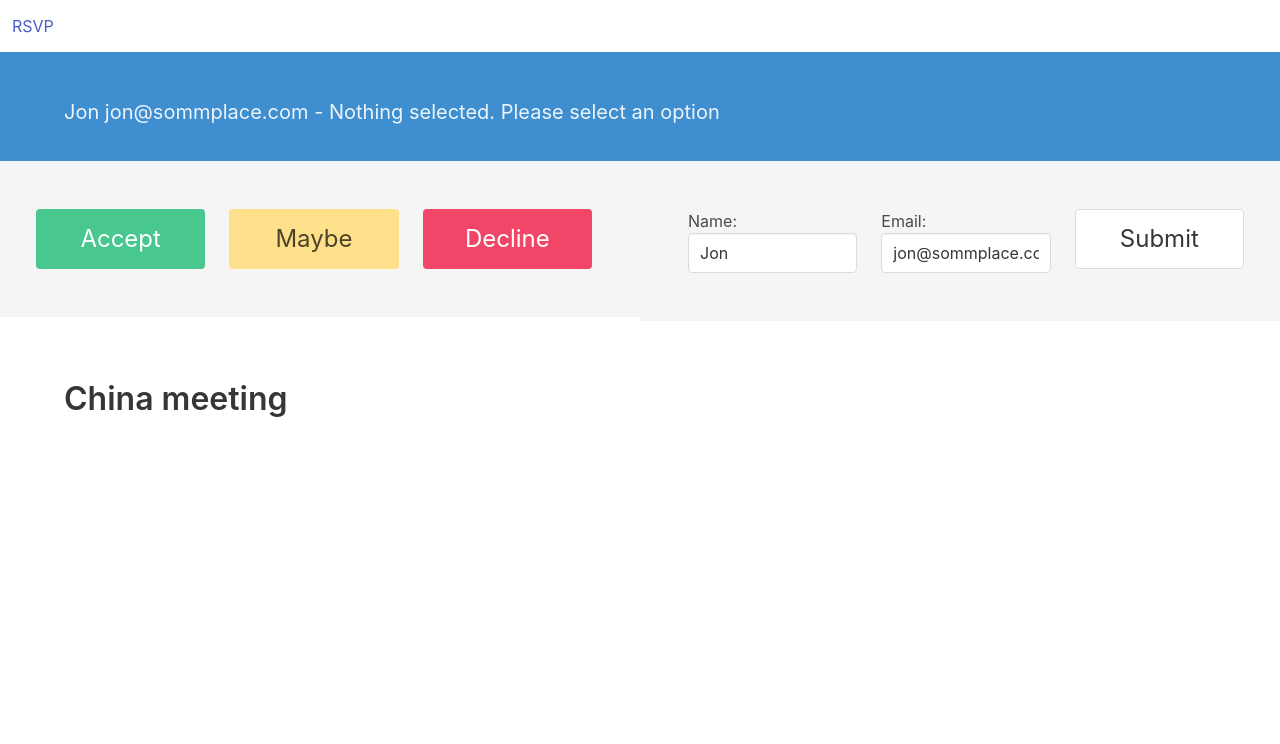
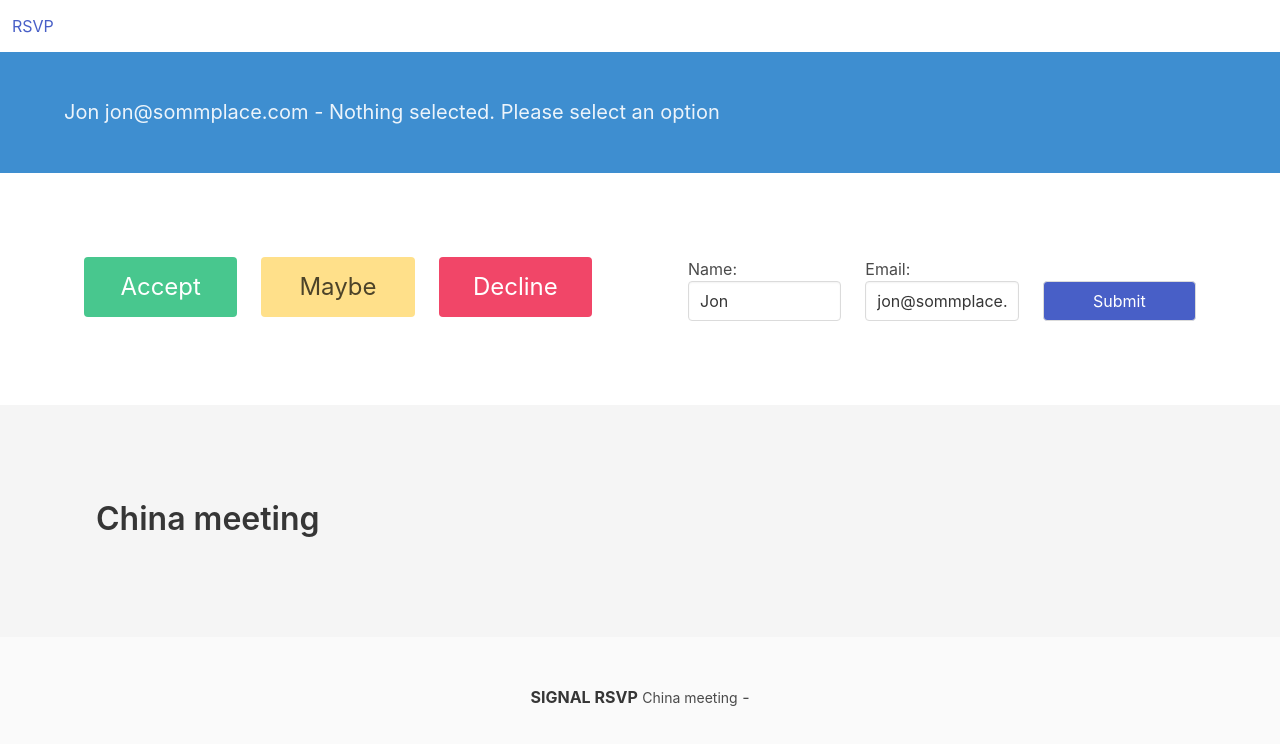
Before and after one commit to shmuelpro/rsvp-client, a React (Create React App) app: page / in a window 1280 px wide. Shown: the top 744 px of the page. Built offline with nearby package versions, Linux system fonts and the light colour scheme.

Commit message:
readjusted layout

```diff
--- a/src/App.js
+++ b/src/App.js
@@ -3,13 +3,21 @@ import { get as JSONStoreGet, set as JSONStoreSet } from './JSONStore'
 import './App.scss';
 import axios from 'axios';
 import RSVPNav from './components/RSVPNav'
-import { getClassForSelection, getTextForSelection, isObjectEmpty } from './helpers'
+import { getClassForSelection, getTextForSelection, validateEmail } from './helpers'
 
 
 
 function App() {
 
 
+  const [rsvpEvent, setRsvpEvent] = useState({});
+  const [rsvpGuest, setRsvpGuest] = useState({ name: "Jon", email: "jon@sommplace.com", selectedDate: "Jan 1st 2019", state: 0 });
+  const [selectionDisplayColor, setSelectionDisplayColor] = useState("is-info");
+  const [selectionDisplayText, setSelectionDisplayText] = useState("is-info");
+  const [guestName, setGuestName] = useState(rsvpGuest.name || "");
+  const [guestEmail, setGuestEmail] = useState(rsvpGuest.email || "");
+
+  const [submitButton, setSubmitButton] = useState(<button onClick={() => { sumbitChange() }} className="button has-background-link has-text-white is-fullwidth">Submit</button>)
 
 
   useEffect(() => {
@@ -34,9 +42,7 @@ function App() {
 
 
   function updateSelectionRemote(data) {
-    axios.post("/updateregistration", data).then((response) => {
-      console.log(response);
-    })
+    return axios.post("/updateregistration", data)
   }
 
 
@@ -47,15 +53,23 @@ function App() {
     guest.email = guestEmail;
     guest.state = selection;
     setRsvpGuest(guest)
-    if(!rsvpEvent.editable){
+    if (!rsvpEvent.editable) {
       updateSelectionRemote({ email: guest.email, state: guest.state, eventid: rsvpEvent.id, name: guest.name });
     }
 
 
   }
 
-  function sumbitChange(){
-    updateSelectionRemote({ email: rsvpGuest.email, state: rsvpGuest.state, eventid: rsvpEvent.id, name: rsvpGuest.name });
+  function sumbitChange() {
+
+    setSubmitButton(<button className="button has-background-primary has-text-white is-fullwidth">Submitting...</button>)
+
+    updateSelectionRemote({ email: rsvpGuest.email, state: rsvpGuest.state, eventid: rsvpEvent.id, name: rsvpGuest.name }).then(() => {
+      setSubmitButton(<button className="button has-background-info has-text-white is-fullwidth">Done!</button>)
+    }).catch((error) => {
+      setSubmitButton(<button className="button has-background-danger has-text-white is-fullwidth">Error</button>)
+      console.log(error)
+    })
   }
 
 
@@ -63,12 +77,6 @@ function App() {
 
 
 
-  const [rsvpEvent, setRsvpEvent] = useState({});
-  const [rsvpGuest, setRsvpGuest] = useState({ name: "Jon", email: "jon@sommplace.com", selectedDate: "Jan 1st 2019", state: 0 });
-  const [selectionDisplayColor, setSelectionDisplayColor] = useState("is-info");
-  const [selectionDisplayText, setSelectionDisplayText] = useState("is-info");
-  const [guestName, setGuestName] = useState(rsvpGuest.name || "");
-  const [guestEmail, setGuestEmail] = useState(rsvpGuest.email || "");
 
 
   useEffect(() => {
@@ -109,9 +117,10 @@ function App() {
           </div>
         </div>
       </section>
+      <section className="section">
         <div className="columns">
           <div className="column" style={{ padding: 0 }}>
-          <section className="hero is-light">
+            <section className="is-light">
               <div className="hero-body">
                 <div className="container">
                   <div className="columns">
@@ -124,13 +133,13 @@ function App() {
             </section>
           </div>
           <div className="column" style={{ padding: 0 }}>
-          <section className="hero is-light">
+            <section className="is-light">
               <div className="hero-body">
                 <div className="container">
-                <div className="columns">
+                  <div className="columns" style={{ alignItems: "flex-end" }}>
                     <div className="column"> Name: <input className="input" value={guestName} onChange={(e) => { setGuestName(e.target.value) }} type="text" placeholder="Full Name" /></div>
                     <div className="column"> Email: <input className="input" value={guestEmail} onChange={(e) => { setGuestEmail(e.target.value) }} type="text" placeholder="Email Address" /></div>
-                  <div className="column"> <button onClick={() => { sumbitChange() }} className="button is-large is-fullwidth">Submit</button></div>
+                    <div className="column"> {submitButton}</div>
 
                   </div>
                 </div>
@@ -139,7 +148,8 @@ function App() {
             </section>
           </div>
         </div>
-      <section className={`hero `}>
+      </section>
+      <section className="section has-background-white-ter">
         <div className="hero-body">
           <div className="container">
             <h1 className="title">
@@ -157,7 +167,13 @@ function App() {
 
         </div>
       </section>
-
+      <footer class="footer">
+        <div class="content has-text-centered">
+          <p>
+            <strong>SIGNAL RSVP</strong> <small>{rsvpEvent.name}</small> - <small>{rsvpEvent.date}</small>
+    </p>
+        </div>
+      </footer>
     </div>
   );
 }
--- a/src/helpers.js
+++ b/src/helpers.js
@@ -34,3 +34,9 @@ export function getClassForSelection(selection) {
   export function isObjectEmpty(obj){
    return  Object.keys(obj).length === 0 && obj.constructor === Object;
   }
+
+ export function validateEmail(email) {
+   console.log(email)
+    var re = /^(([^<>()\[\]\\.,;:\s@"]+(\.[^<>()\[\]\\.,;:\s@"]+)*)|(".+"))@((\[[0-9]{1,3}\.[0-9]{1,3}\.[0-9]{1,3}\.[0-9]{1,3}\])|(([a-zA-Z\-0-9]+\.)+[a-zA-Z]{2,}))$/;
+    return re.test(String(email).toLowerCase());
+}
```
Lines whose indentation alone changed are shown as unchanged.
